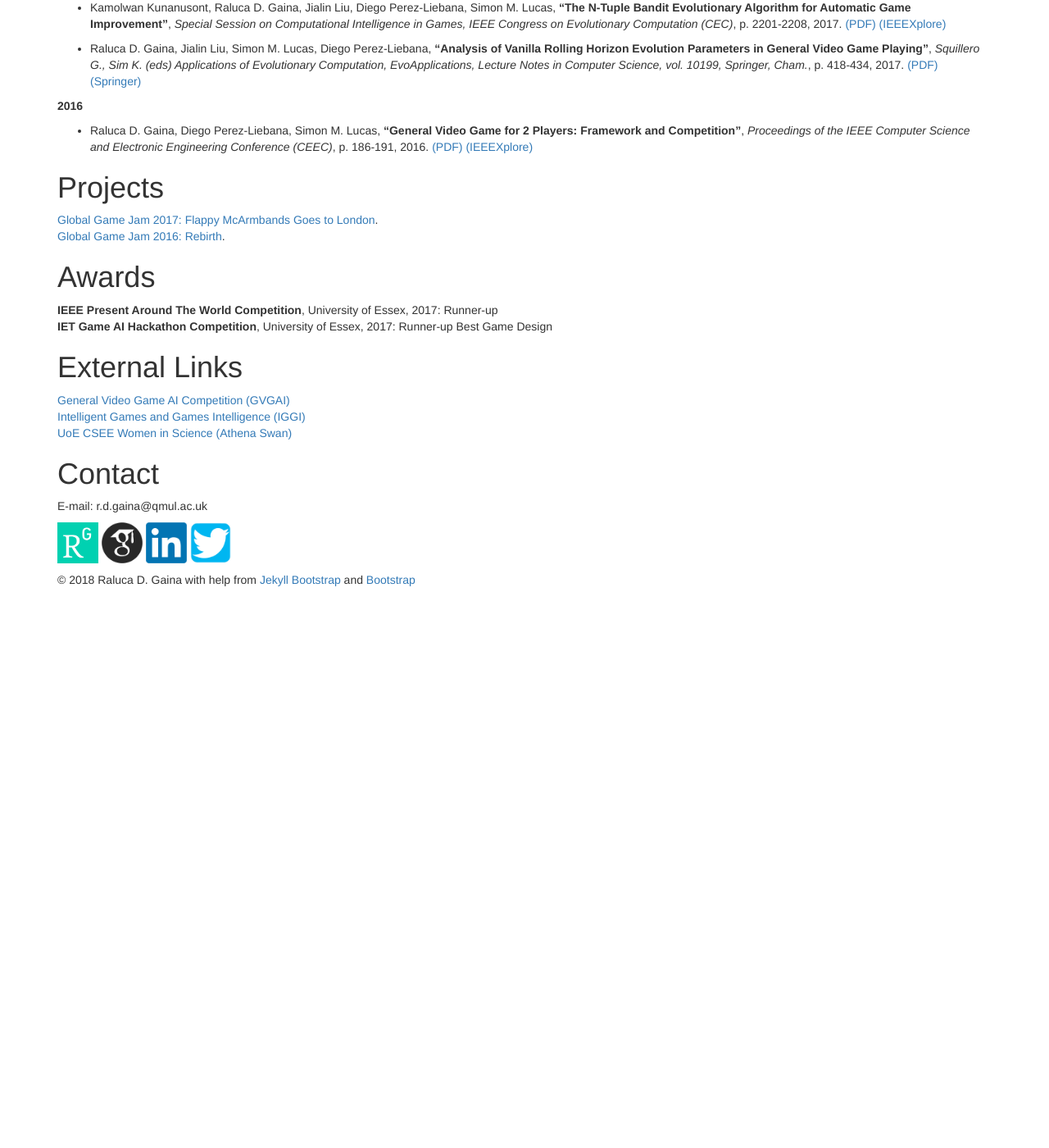
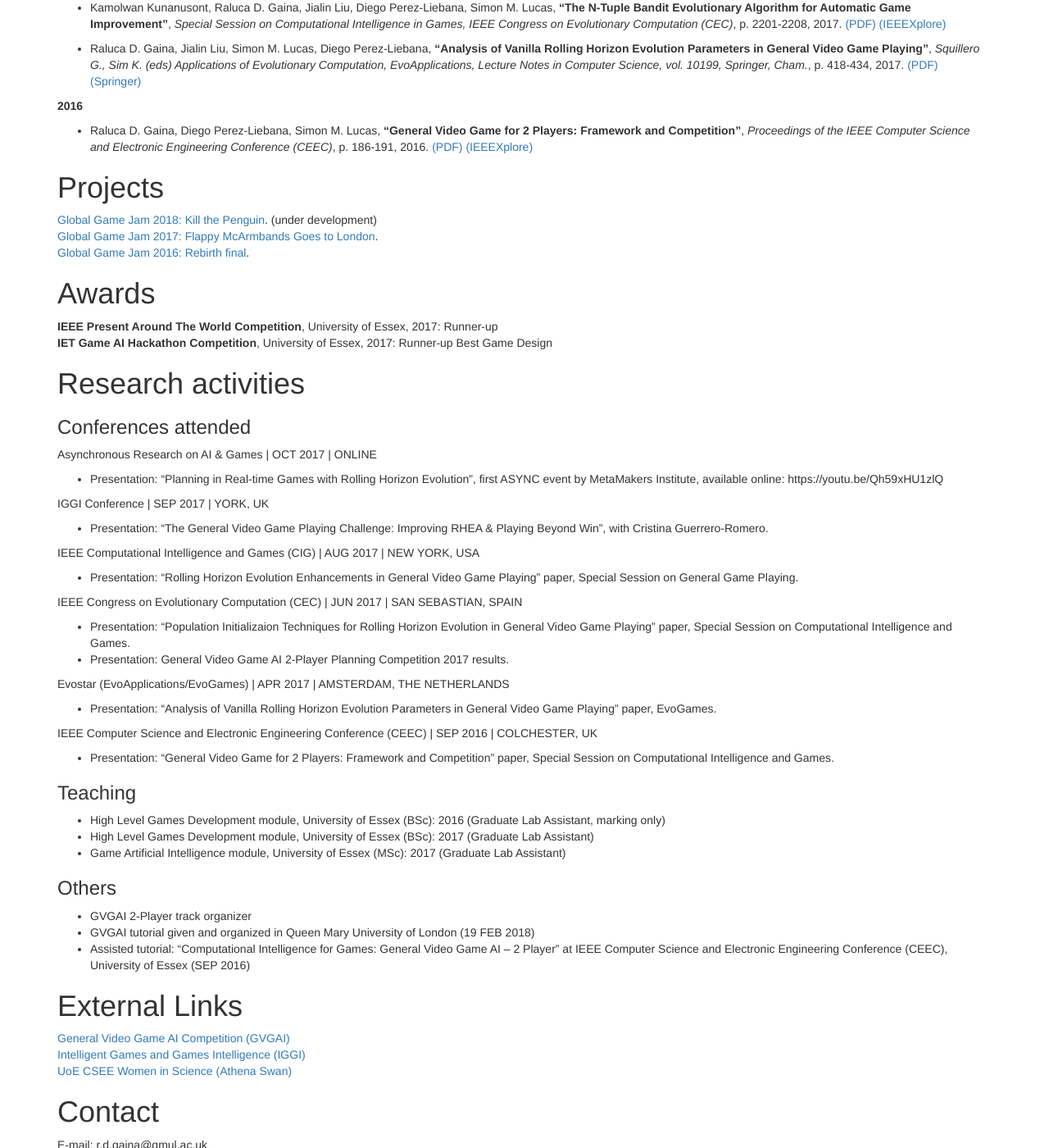
Before and after one commit to rdgain/rdgain.github.io, a Jekyll site: the page built from index.md, in a window 1280 px wide and 1400 px high, scrolled down 1272 px. Shown: the whole window at 82% size. Built offline with Jekyll 4.4.1, drawn with Linux system fonts in a browser that asks for light colours; nearby versions of some CDN libraries; library files that are not in the unit come from our copies; before the commit the page ends 1999 px from its top, so only the background shows below that.

Commit message:
more stuff added

```diff
--- a/index.md
+++ b/index.md
@@ -52,13 +52,59 @@ So far, various aspects have been explored on several games, such as the impact
 
 # [](#header-1)Projects
 
+[Global Game Jam 2018: Kill the Penguin](https://globalgamejam.org/2018/games/kill-penguin). (under development)<br />
 [Global Game Jam 2017: Flappy McArmbands Goes to London](http://globalgamejam.org/2017/games/flappy-mcarmbands-goes-london).<br />
-[Global Game Jam 2016: Rebirth](http://globalgamejam.org/2016/games/rebirth).
+[Global Game Jam 2016: Rebirth](http://globalgamejam.org/2016/games/rebirth) [final](https://github.com/rdgain/Rebirth-Game).
 
 # [](#header-1)Awards
 
 **IEEE Present Around The World Competition**, University of Essex, 2017: Runner-up <br />
 **IET Game AI Hackathon Competition**, University of Essex, 2017: Runner-up Best Game Design
+
+# [](#header-1)Research activities
+
+### [](#header-3)Conferences attended
+
+Asynchronous Research on AI & Games | OCT 2017 | ONLINE
+* Presentation: “Planning in Real-time Games with Rolling Horizon Evolution”, first ASYNC event by MetaMakers Institute, available online: https://youtu.be/Qh59xHU1zlQ
+
+IGGI Conference | SEP 2017 | YORK, UK
+* Presentation: “The General Video Game Playing Challenge: Improving RHEA & Playing Beyond Win”, with Cristina Guerrero-Romero.
+
+IEEE Computational Intelligence and Games (CIG) | AUG 2017 | NEW YORK, USA
+* Presentation: “Rolling Horizon Evolution Enhancements in General Video Game Playing” paper, Special Session on General Game Playing.
+
+IEEE Congress on Evolutionary Computation (CEC) | JUN 2017 | SAN SEBASTIAN, SPAIN
+* Presentation: “Population Initializaion Techniques for Rolling Horizon Evolution in General Video Game Playing” paper, Special Session on Computational Intelligence and Games.
+* Presentation: General Video Game AI 2-Player Planning Competition 2017 results.
+
+Evostar (EvoApplications/EvoGames) | APR 2017 | AMSTERDAM, THE NETHERLANDS
+* Presentation: “Analysis of Vanilla Rolling Horizon Evolution Parameters in General Video Game Playing” paper, EvoGames.
+
+IEEE Computer Science and Electronic Engineering Conference (CEEC) | SEP 2016 | COLCHESTER, UK
+* Presentation: “General Video Game for 2 Players: Framework and Competition” paper, Special Session on Computational Intelligence and Games.
+
+### [](#header-3)Teaching
+
+* High Level Games Development module, University of Essex (BSc): 2016 (Graduate Lab Assistant, marking only)
+* High Level Games Development module, University of Essex (BSc): 2017 (Graduate Lab Assistant)
+* Game Artificial Intelligence module, University of Essex (MSc): 2017 (Graduate Lab Assistant)
+
+<!---
+### [](#header-3)Reviewing
+
+* IEEE Congress on Evolutionary Computation (CEC) 2017
+* AAAI Workshop on Knowledge Extraction from Games (KEG) 2018
+* IEEE Congress on Evolutionary Computation (CEC) 2018
+* IEEE Conference on Computational Intelligence and Games (CIG) 2018
+* IEEE Foundations of Digital Games (FDG) 2018
+-->
+
+### [](#header-3)Others
+
+* GVGAI 2-Player track organizer
+* GVGAI tutorial given and organized in Queen Mary University of London (19 FEB 2018)
+* Assisted tutorial: “Computational Intelligence for Games: General Video Game AI – 2 Player” at IEEE Computer Science and Electronic Engineering Conference (CEEC), University of Essex (SEP 2016)
 
 # [](#header-1)External Links
 
```
